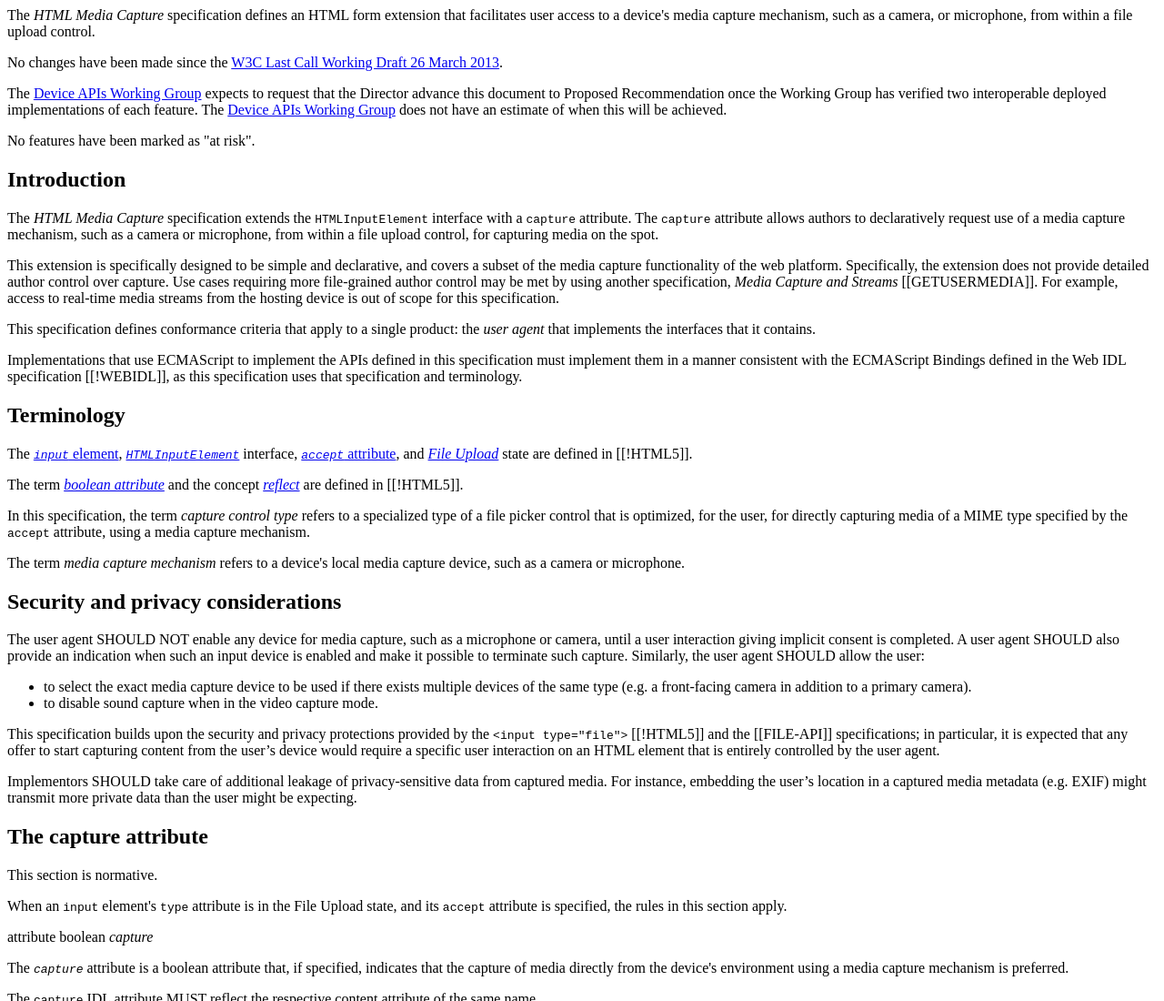
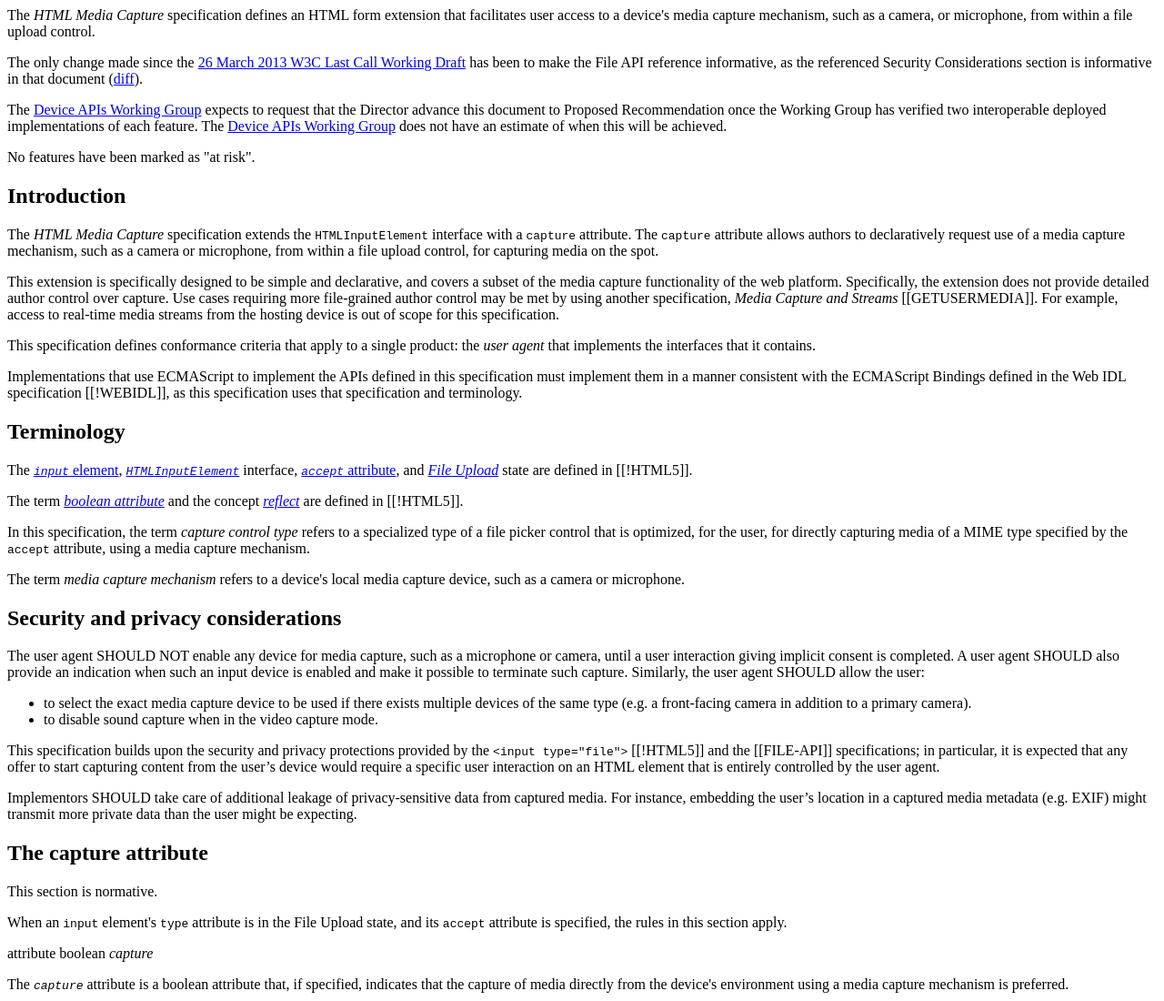
Before and after one commit to w3c/html-media-capture, a plain HTML site: page CR.src.html in a window 1280 px wide. Shown: the top 1100 px of the page at 91% size. Drawn offline with Linux system fonts and the light colour scheme; a script that the page names is missing.

Commit message:
update status to note change of File API reference, add diff link

```diff
--- a/CR.src.html
+++ b/CR.src.html
@@ -33,9 +33,11 @@
 
     <section id="sotd">
       <p>
-        No  changes have been made since the
+        The only  change made since the
         <a href="http://www.w3.org/TR/2013/WD-html-media-capture-20130326/">
-        W3C Last Call Working Draft 26 March 2013</a>.
+ 26 March 2013 W3C Last Call Working Draft</a> has been to make the
+ File API reference informative, as the referenced Security
+ Considerations section is informative in that document (<a href="CR-diff.html">diff</a>).
       </p>
       <p>
         The <a href="http://www.w3.org/2009/dap/">Device APIs Working Group</a>
```
Also changed, not shown: CR.html (+5 -3 lines).
